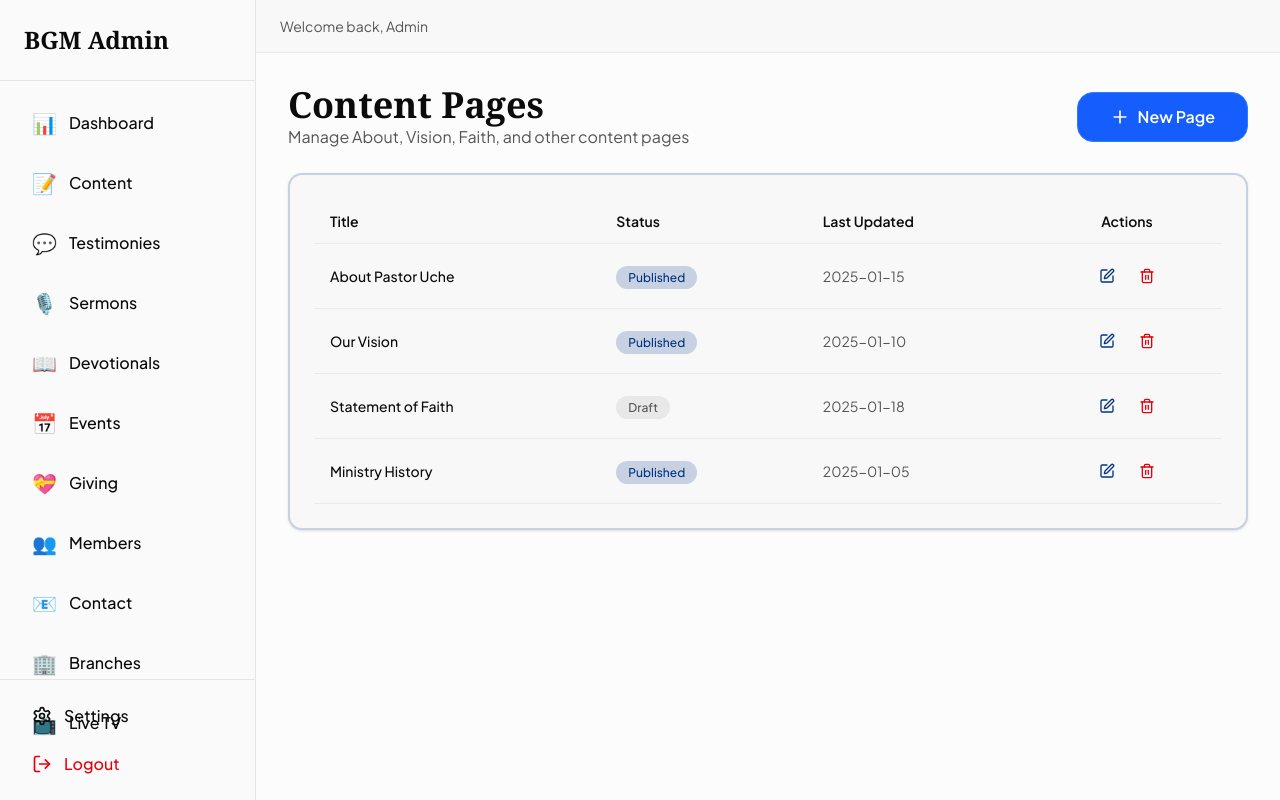
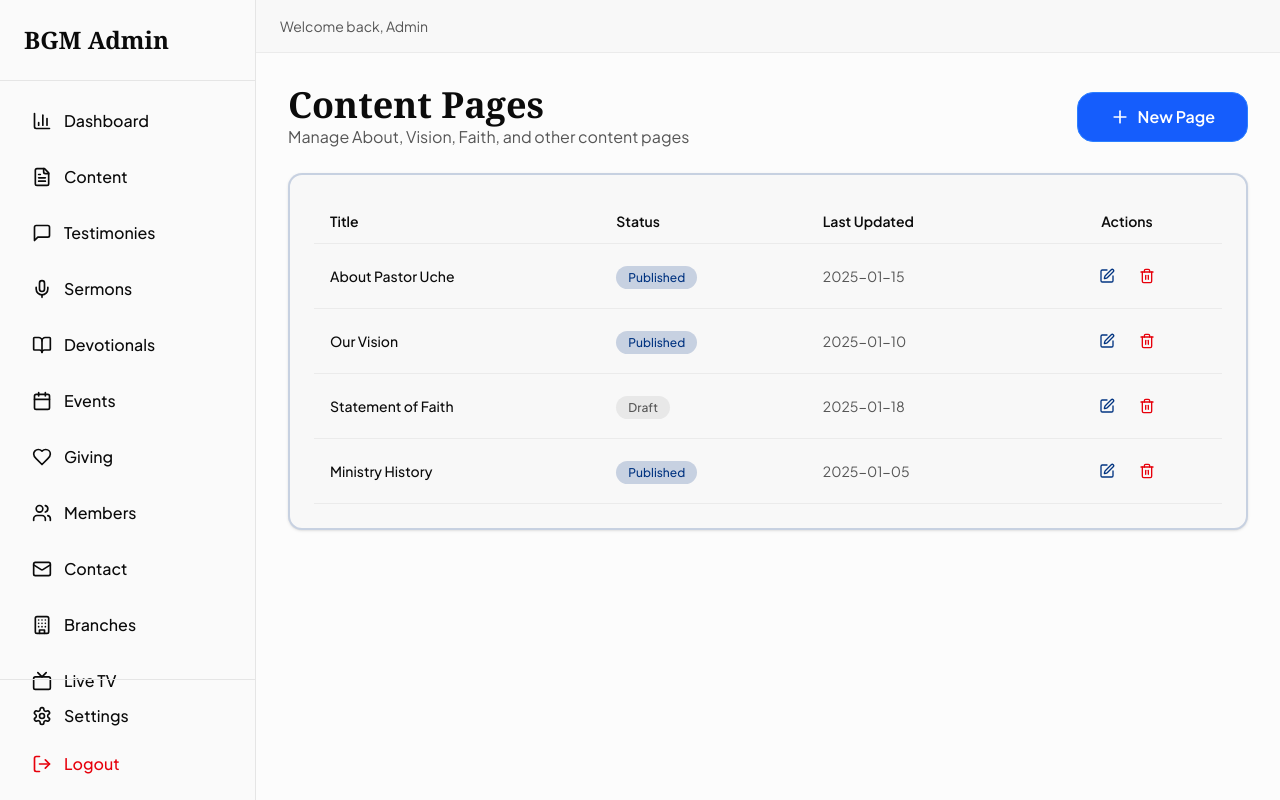
Before and after one commit to rehubdeveloper/bgm_frontend, a Next.js app: page /admin/content in a window 1280 px wide. Built offline with nearby package versions, Linux system fonts and the light colour scheme; a web font is replaced by a local one.

Commit message:
emojis to icon

```diff
--- a/app/admin/layout.tsx
+++ b/app/admin/layout.tsx
@@ -3,7 +3,7 @@
 import type React from "react"
 import { useState } from "react"
 import Link from "next/link"
-import { Menu, X, LogOut, Settings } from "lucide-react"
+import { Menu, X, LogOut, Settings, BarChart3, FileText, MessageSquare, Mic, BookOpen, Calendar, Heart, Users, Mail, Building, Tv } from "lucide-react"
 
 export default function AdminLayout({
   children,
@@ -13,17 +13,17 @@ export default function AdminLayout({
   const [sidebarOpen, setSidebarOpen] = useState(true)
 
   const menuItems = [
-    { label: "Dashboard", href: "/admin", icon: "📊" },
-    { label: "Content", href: "/admin/content", icon: "📝" },
-    { label: "Testimonies", href: "/admin/testimonies", icon: "💬" },
-    { label: "Sermons", href: "/admin/sermons", icon: "🎙️" },
-    { label: "Devotionals", href: "/admin/devotionals", icon: "📖" },
-    { label: "Events", href: "/admin/events", icon: "📅" },
-    { label: "Giving", href: "/admin/giving", icon: "💝" },
-    { label: "Members", href: "/admin/members", icon: "👥" },
-    { label: "Contact", href: "/admin/contact", icon: "📧" },
-    { label: "Branches", href: "/admin/branches", icon: "🏢" },
-    { label: "Live TV", href: "/admin/live-tv", icon: "📺" },
+    { label: "Dashboard", href: "/admin", icon: BarChart3 },
+    { label: "Content", href: "/admin/content", icon: FileText },
+    { label: "Testimonies", href: "/admin/testimonies", icon: MessageSquare },
+    { label: "Sermons", href: "/admin/sermons", icon: Mic },
+    { label: "Devotionals", href: "/admin/devotionals", icon: BookOpen },
+    { label: "Events", href: "/admin/events", icon: Calendar },
+    { label: "Giving", href: "/admin/giving", icon: Heart },
+    { label: "Members", href: "/admin/members", icon: Users },
+    { label: "Contact", href: "/admin/contact", icon: Mail },
+    { label: "Branches", href: "/admin/branches", icon: Building },
+    { label: "Live TV", href: "/admin/live-tv", icon: Tv },
   ]
 
   return (
@@ -44,7 +44,7 @@ export default function AdminLayout({
               href={item.href}
               className="flex items-center gap-3 px-4 py-3 rounded-lg text-sidebar-foreground hover:bg-sidebar-accent hover:text-sidebar-accent-foreground transition-colors"
             >
-              <span className="text-xl">{item.icon}</span>
+              <item.icon className="w-5 h-5" />
               <span className="font-medium">{item.label}</span>
             </Link>
           ))}
```
